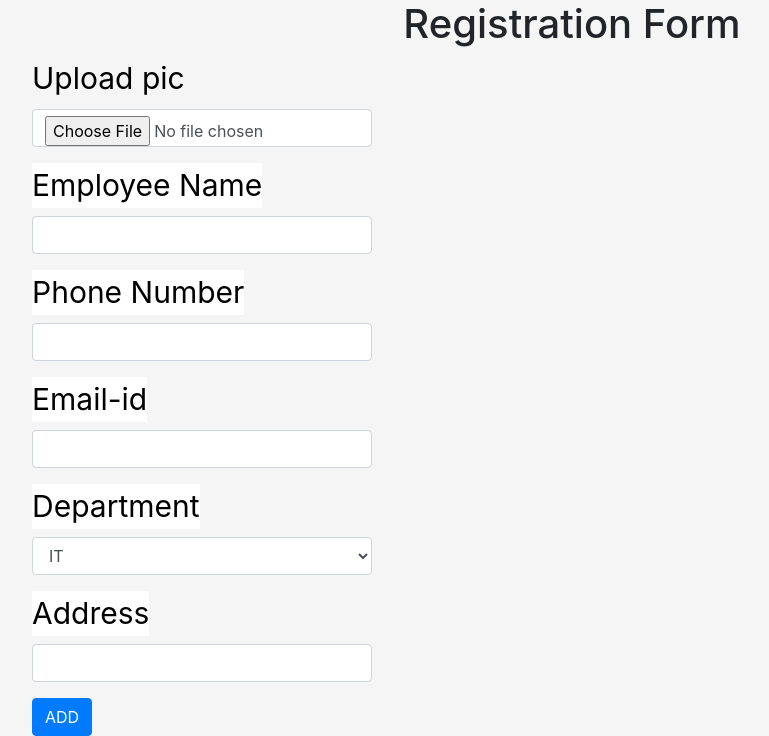
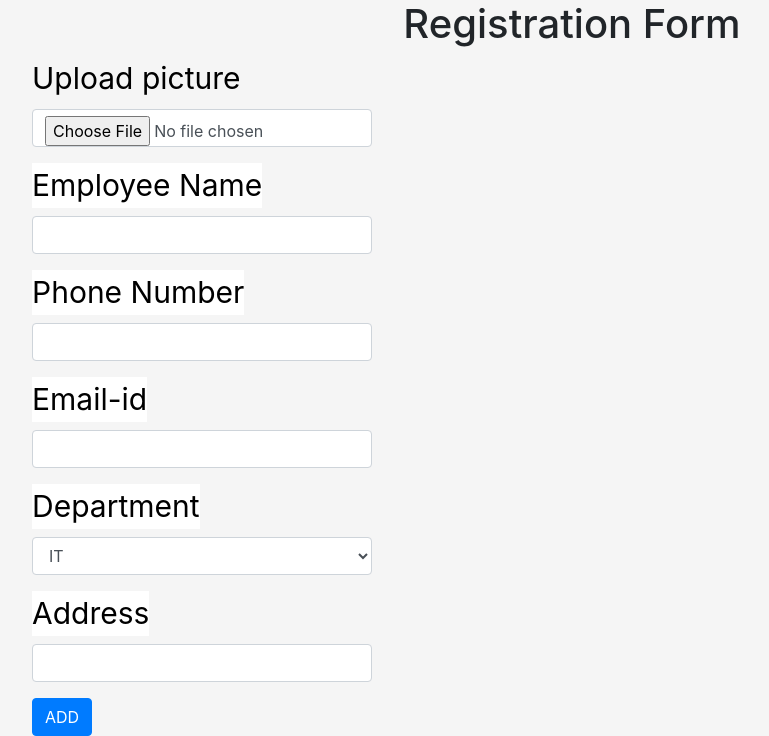
Before and after one commit to varun124150/Smartproject, a Django app: page /add/ in a window 1280 px wide. Shown: the part 400-1136 px from the top of the page, without its empty margins (68-837 px from the left). Run offline with Django 3.2, Linux system fonts and the light colour scheme.

Commit message:
Update add.html

```diff
--- a/employeapp/templates/add.html
+++ b/employeapp/templates/add.html
@@ -7,7 +7,7 @@
      {% csrf_token %}
      <div class="form-group">
       <label for="exampleFormControlInput1" style="background-color:
-      ; color:black; font-size: 30px;">Upload pic</label>
+      ; color:black; font-size: 30px;">Upload picture</label>
       <input type="file" class="form-control" id="exampleFormControlInput1" name="document" >
     </div>
     <div class="form-group">
```
